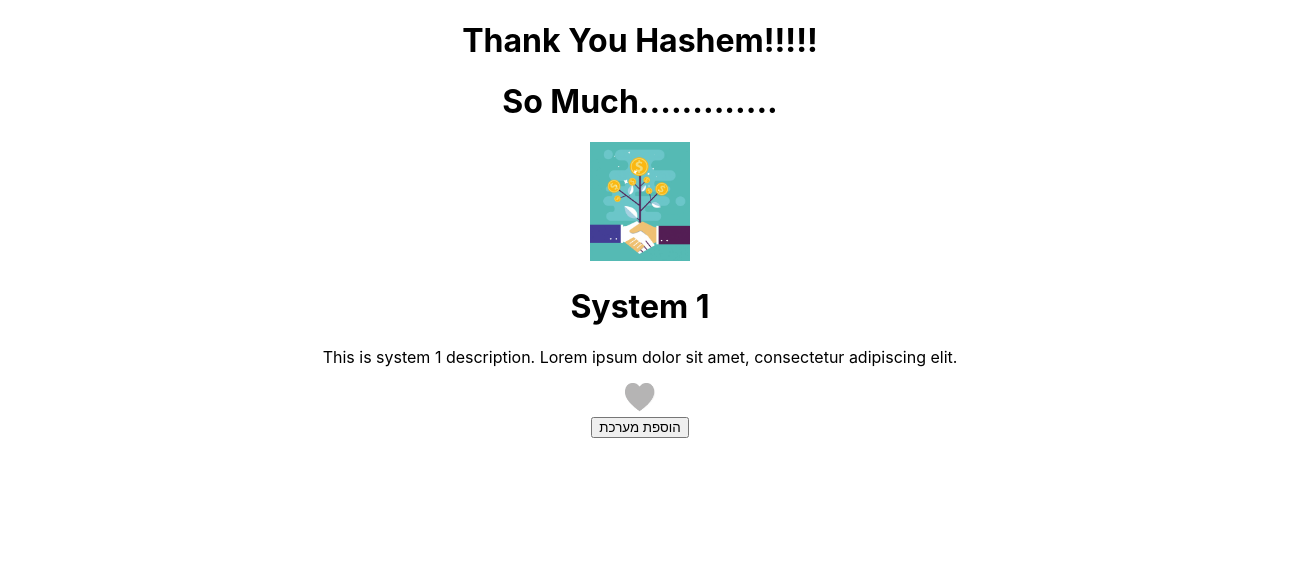
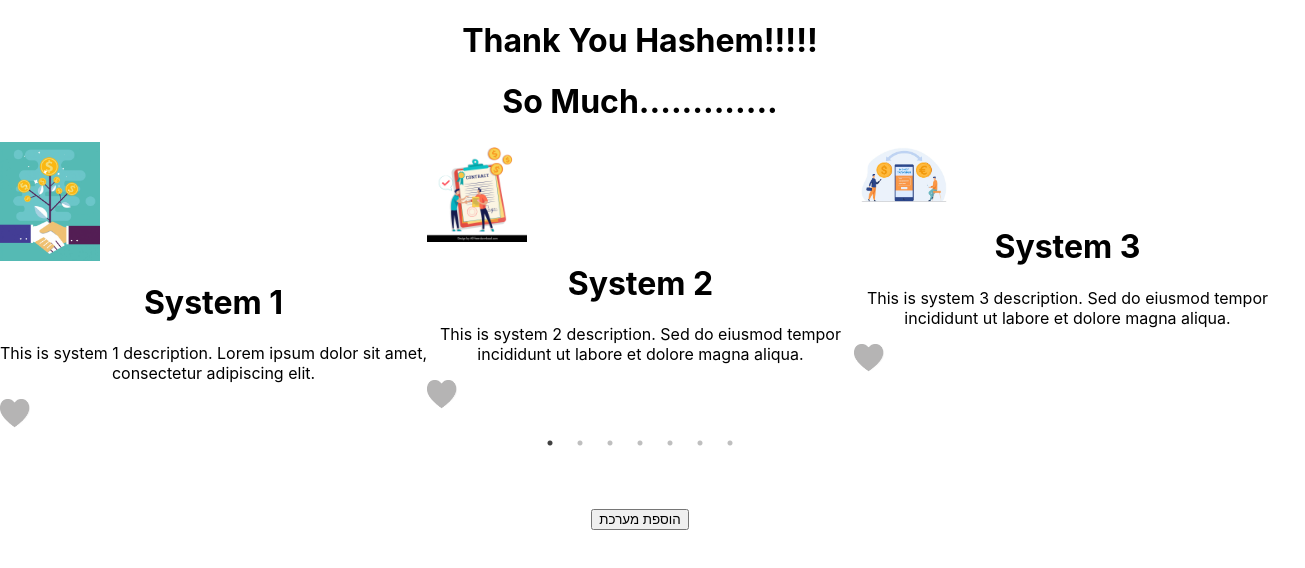
Before and after one commit to NaomiOyerbach/project-systems-presentation, a React (Create React App) app: page / in a window 1280 px wide. Shown: the top 568 px of the page, 1305 px wide, since content can reach past the window. Built offline with nearby package versions, Linux system fonts and the light colour scheme; grey boxes are pictures that could not be loaded.

Commit message:
now is the socond time today: 16/05/23

```diff
--- a/package.json
+++ b/package.json
@@ -3,6 +3,8 @@
   "version": "0.1.0",
   "private": true,
   "dependencies": {
+    "@emotion/react": "^11.11.0",
+    "@mui/material": "^5.13.0",
     "@testing-library/jest-dom": "^5.16.5",
     "@testing-library/react": "^13.4.0",
     "@testing-library/user-event": "^13.5.0",
@@ -13,8 +15,9 @@
     "keen-slider": "^6.8.5",
     "react": "^18.2.0",
     "react-dom": "^18.2.0",
-    "react-scripts": "5.0.1",
+    "react-scripts": "^2.1.3",
     "react-slick": "^0.29.0",
+    "slick-carousel": "^1.8.1",
     "typescript": "^4.9.5",
     "web-vitals": "^2.1.4"
   },
--- a/src/components/SystemList.tsx
+++ b/src/components/SystemList.tsx
@@ -2,15 +2,11 @@ import React, { Component, createRef } from 'react';
 import SystemCard from './SystemCard';
 import { systemListState, system, systems } from '../modules/interface';
 import Slider from "react-slick"
-
-
-import 'keen-slider/keen-slider.min.css';
-import KeenSlider, { KeenSliderInstance } from 'keen-slider';
+import "slick-carousel/slick/slick.css";
+import "slick-carousel/slick/slick-theme.css";
+import { TextField } from '@mui/material';
 
 class SystemList extends Component {
-
-  sliderRef = React.createRef<HTMLDivElement>();
-  sliderInstance: KeenSliderInstance | null = null;
 
   state: systemListState = {
     systemsList: [],
@@ -19,66 +15,42 @@ class SystemList extends Component {
   componentDidMount() {
     const storedSystems = localStorage.getItem('systems');
     const systems = storedSystems ? JSON.parse(storedSystems) : [];
-    //.setState({ systemsList: systems })
-    // if (systems === null)
-    this.sliderInstance = new KeenSlider(this.sliderRef.current!, {
-      slides: 1,
-      loop: true,
-      // slidesToShow:2,
-      // slideChanged:3,
-      breakpoints: {
-        '(min-width: 768px)': {
-          slides: systems.length,
-        },
-        '(min-width: 1200px)': {
-          slides: systems.length,
-        },
-      },
-    });
-
-  }
-  componentWillUnmount() {
-    if (this.sliderInstance) {
-      this.sliderInstance.destroy();
-    }
   }
 
   render() {
-    //  localStorage.setItem('systems', JSON.stringify(systems))
-
-    // Retrieve the systems array from session storage
-    // const storedSystems = localStorage.getItem('systems');
-    // const systems = storedSystems ? JSON.parse(storedSystems) : [];
     console.log("systems list!");
     console.log(this.state.systemsList)
 
-    const settings = {
+    var settings = {
       dots: true,
-      // infinite: true,
+      infinite: true,
       slidesToShow: 3,
       slidesToScroll: 1,
+      accessibility: true,
+      arrows: true,
     };
     return (
       <div>
 
-        <div ref={this.sliderRef} className="keen-slider">
-          {systems.map((value: system, index: number) => (
-            <div key={index} className="keen-slider__slide">
-              <SystemCard system={value} isFavorite={value.isFavorite} />
+
+        <Slider {...settings}>
+          {systems.map((sys: system, index: number) => (
+            <div key={index}>
+              <SystemCard key={index} system={sys} isFavorite={sys.isFavorite} />
             </div>
           ))}
-        </div>
-        {/* <Slider {...settings}>
-          {systems.map((sys: system, index: number) => (
-            <div key={index}>
-              <SystemCard system={sys} isFavorite={sys.isFavorite} />
-              {sys.name}
-            </div>
-          ))}
-        </Slider> */}
+        </Slider>
+        <br />
+        <br />
+        <br />
+        <br />
         <button onClick={() => this.setState({ showPopup: true })}>הוספת מערכת</button>
         {
-          this.state.showPopup ? <dialog></dialog> : ''
+          this.state.showPopup ? <dialog>
+            <TextField id="outlined-basic" label="Outlined" variant="outlined" />
+
+            {/* <TextField type='text' placeholder='Name'/> */}
+          </dialog> : ''
         }
       </div>
 
--- a/tsconfig.json
+++ b/tsconfig.json
@@ -18,7 +18,7 @@
     "resolveJsonModule": true,
     "isolatedModules": true,
     "noEmit": true,
-    "jsx": "react-jsx"
+    "jsx": "preserve"
   },
   "include": [
     "src"
```
Also changed, not shown: 1 other file (tests, documents, lock files or other folders).
